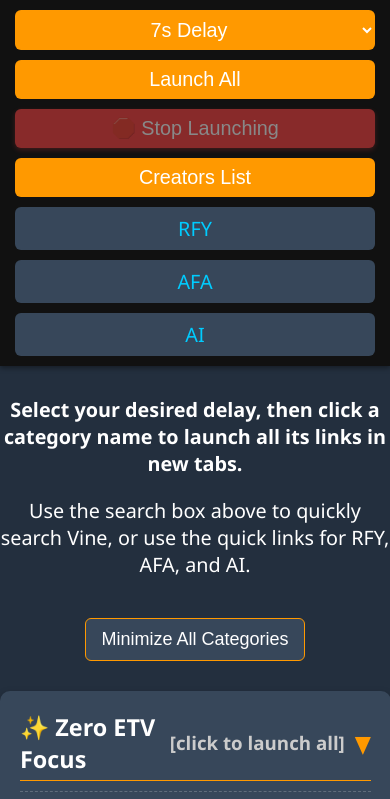
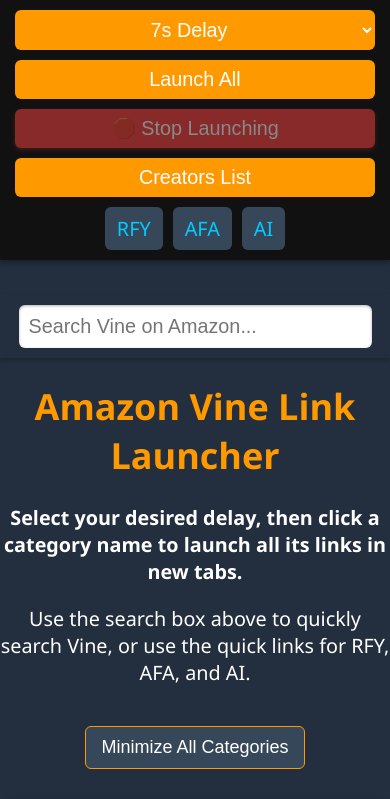
Before and after one commit to Metzger77/vine-launcher, a plain HTML site: page index.html in a window 390 px wide. Shown: the top 799 px of the page. Drawn offline with Linux system fonts and the light colour scheme.

Commit message:
Update index.html

```diff
--- a/index.html
+++ b/index.html
@@ -29,8 +29,8 @@
       color: white;
       font-family: "Segoe UI", Tahoma, Geneva, Verdana, sans-serif;
       margin: 0;
-      /* Adjusted padding-top to give more space for the header, especially when wrapped */
-      padding-top: 150px;
+      /* Adjusted padding-top to account for the sticky header only on larger screens */
+      padding-top: 100px;
       padding-bottom: 100px; /* Added padding for the new deal sites section */
       text-align: center;
       font-size: 16px; /* Base font size for larger screens */
@@ -112,16 +112,15 @@
       background-color: #cc7a00;
     }
     .search-container {
-      position: fixed;
-      /* Adjusted top positioning based on dynamic header height and new padding */
-      top: 90px;
+      /* Removed sticky positioning */
       width: 100%;
       text-align: center;
       padding: 10px;
       background: #232F3E;
-      z-index: 9998;
       box-shadow: 0 2px 5px rgba(0,0,0,0.2);
       box-sizing: border-box;
+      /* Added margin-top to separate it from the header */
+      margin-top: 20px;
     }
     #searchBox {
       width: 60%;
@@ -304,10 +303,16 @@
             flex-basis: calc(50% - 10px); /* 2 items per row */
             max-width: calc(50% - 10px);
         }
-        /* Sticky header items also start going to two columns earlier */
-        .sticky-header select, .sticky-header button, .sticky-header a {
+        /* Sticky header select/button items start going to three columns */
+        .sticky-header select, .sticky-header button {
             flex-basis: calc(33.33% - 15px); /* Start at 3 columns or wrap to 2 earlier if needed */
             max-width: calc(33.33% - 15px);
+        }
+        /* RFY, AFA, AI links are more flexible */
+        .sticky-header a {
+            flex-basis: auto; /* Allow them to take only the width they need */
+            max-width: fit-content; /* Ensure they don't grow too wide */
+            min-width: 0; /* Allow to shrink smaller than 100px */
         }
     }
 
@@ -315,8 +320,8 @@
     @media (max-width: 768px) {
         body {
             font-size: 18px; /* Larger base font size for mobile */
-            /* Adjusted padding to give more space for the header, especially when wrapped */
-            padding-top: 180px;
+            /* Adjusted padding to give more space for the header when wrapped on mobile */
+            padding-top: 180px; /* Increased padding further for better spacing */
             padding-bottom: 80px; /* Adjusted padding for mobile */
         }
         h1 {
@@ -326,20 +331,25 @@
             font-size: 1.1em; /* Larger paragraph text */
         }
         .sticky-header {
-            /* Now flex-wrap handles the wrapping naturally, no need for flex-direction: column here */
             justify-content: center; /* Center items when they wrap */
             padding: 10px;
             height: auto; /* Allow height to adjust based on content */
         }
-        .sticky-header select, .sticky-header button, .sticky-header a {
+        .sticky-header select, .sticky-header button {
             flex-basis: calc(50% - 10px); /* Approx. 2 columns with padding/gap */
             max-width: calc(50% - 10px);
             font-size: 1.1em; /* Larger buttons/select */
             text-align: center; /* Ensure text is centered within each button */
         }
+        .sticky-header a { /* Specific rule for links */
+            flex-basis: auto; /* Allow items to take only the width they need */
+            max-width: fit-content; /* Ensure they don't grow too wide */
+            min-width: 0; /* Allow to shrink smaller than 100px */
+            font-size: 1.1em;
+            text-align: center;
+        }
         .search-container {
-            /* Adjusted top positioning based on dynamic header height and new padding */
-            top: 120px;
+            margin-top: 15px; /* Adjust margin for mobile */
         }
         #searchBox {
             width: 90%;
@@ -367,16 +377,22 @@
     /* Extra small mobile screens (e.g., portrait mode on small phones) */
     @media (max-width: 480px) {
         body {
-          /* Adjusted padding for a fully stacked header and search */
-          padding-top: 250px;
+          /* Adjusted padding for a fully stacked header (if it wraps to max lines) */
+          padding-top: 280px; /* Further increased padding for very small screens */
         }
-        .sticky-header select, .sticky-header button, .sticky-header a {
+        .sticky-header select, .sticky-header button {
             flex-basis: calc(100% - 10px); /* Stack to 1 column on very small screens */
             max-width: calc(100% - 10px);
         }
+        .sticky-header a { /* Specific rule for links */
+            flex-basis: auto;
+            max-width: fit-content;
+            min-width: 0;
+            font-size: 1.1em;
+            text-align: center;
+        }
         .search-container {
-            /* Adjusted top positioning for single-column header */
-            top: 200px;
+            margin-top: 15px; /* Consistent margin */
         }
     }
   </style>
```
